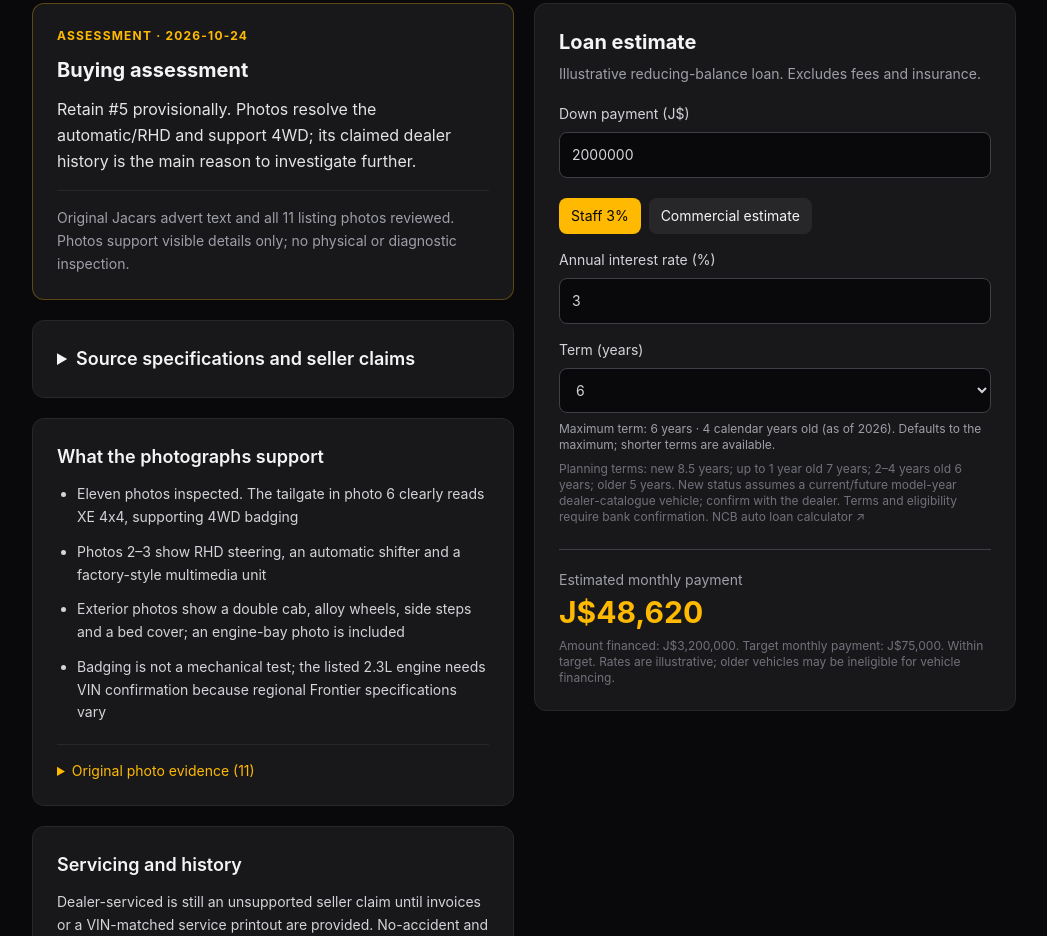
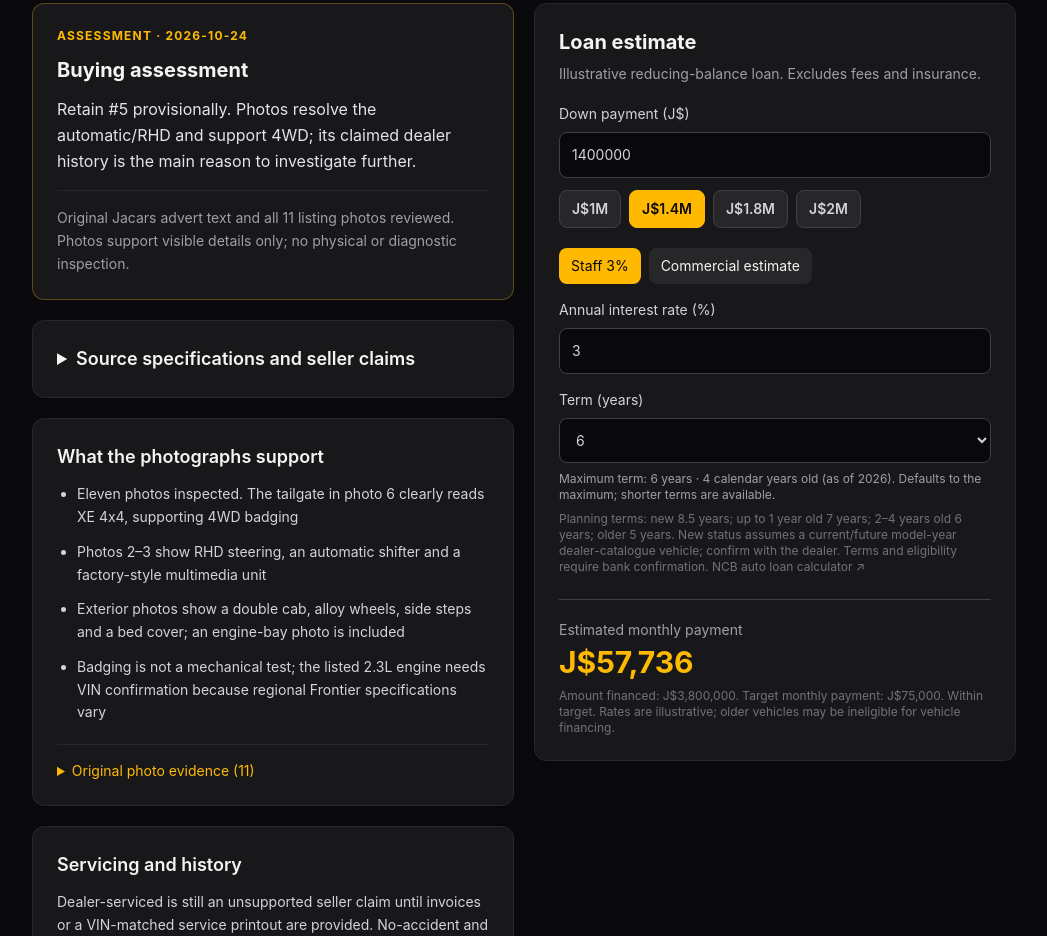
Before and after one commit to RowAtk/pickup-tracker, a SvelteKit app: page /vehicles/dealer-serviced-2529403 in a window 1280 px wide. Shown: the part 1360-2296 px from the top of the page, without its empty margins (116-1163 px from the left). Built offline with nearby package versions, Linux system fonts and the light colour scheme.

Commit message:
Default loan estimates to J$1.4M down and add quick deposit presets

```diff
--- a/src/routes/vehicles/[id]/+page.svelte
+++ b/src/routes/vehicles/[id]/+page.svelte
@@ -5,7 +5,8 @@
   import { vehicleAssessments } from '$lib/data/vehicle-assessments';
   import VehicleAssessment from '$lib/components/VehicleAssessment.svelte';
   let vehicle = $derived(vehicles.find(v => v.id === page.params.id));
-  let deposit = $state(2000000);
+  let deposit = $state(1400000);
+  const depositPresets = [1000000, 1400000, 1800000, 2000000];
   let rateScenario = $state<'staff' | 'commercial'>('staff');
   let annualRate = $state(3);
   // Calendar-year age follows the financing bands supplied by the user.
@@ -67,6 +68,11 @@
       {/if}
       <section class="self-start rounded-xl border border-zinc-800 bg-zinc-900 p-6"><h2 class="text-xl font-bold">Loan estimate</h2><p class="mt-2 text-sm text-zinc-400">Illustrative reducing-balance loan. Excludes fees and insurance.</p>
         <label class="mt-5 block text-sm text-zinc-300">Down payment (J$)<input type="number" min="0" max={vehicle.priceJmd || undefined} step="100000" bind:value={deposit} class="mt-2 w-full rounded-lg border border-zinc-700 bg-zinc-950 p-3"/></label>
+        <div class="mt-3 flex flex-wrap gap-2" role="group" aria-label="Quick down payment amounts">
+          {#each depositPresets as amount}
+            <button type="button" aria-pressed={deposit === amount} onclick={() => deposit = amount} class={`rounded-lg border px-3 py-2 text-sm font-semibold ${deposit === amount ? 'border-amber-400 bg-amber-400 text-zinc-950' : 'border-zinc-700 bg-zinc-800 text-zinc-300 hover:border-amber-400'}`}>J${amount / 1000000}M</button>
+          {/each}
+        </div>
         <div class="mt-5 flex gap-2"><button type="button" onclick={() => { rateScenario = 'staff'; annualRate = 3; }} class={`rounded-lg px-3 py-2 text-sm ${rateScenario === 'staff' ? 'bg-amber-400 text-zinc-950' : 'bg-zinc-800'}`}>Staff 3%</button><button type="button" onclick={() => { rateScenario = 'commercial'; annualRate = isNew ? 8.35 : 10.6; }} class={`rounded-lg px-3 py-2 text-sm ${rateScenario === 'commercial' ? 'bg-amber-400 text-zinc-950' : 'bg-zinc-800'}`}>Commercial estimate</button></div>
         <label class="mt-4 block text-sm text-zinc-300">Annual interest rate (%)<input type="number" min="0" max="100" step=".1" bind:value={annualRate} class="mt-2 w-full rounded-lg border border-zinc-700 bg-zinc-950 p-3"/></label>
         <label class="mt-4 block text-sm text-zinc-300">Term (years)<select value={years} onchange={(event) => requestedYears = Number(event.currentTarget.value)} class="mt-2 w-full rounded-lg border border-zinc-700 bg-zinc-950 p-3">{#each termOptions as y}<option value={y}>{y === 8.5 ? '8.5 (102 months)' : y}</option>{/each}</select></label>
```
